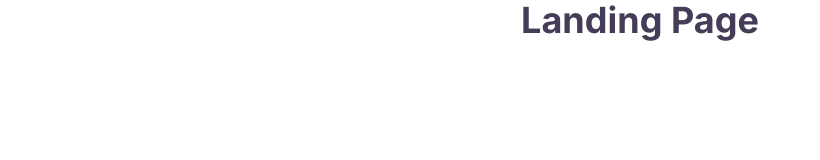
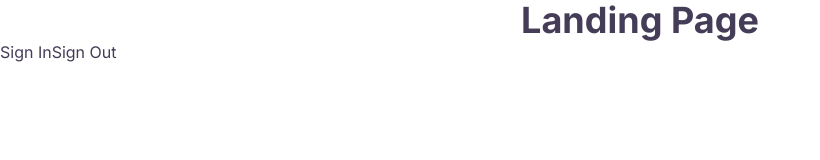
Before and after one commit to devhausleipzigacademy/camp8-final-project, a Next.js app: page / in a window 1280 px wide. Shown: the top 160 px of the page, without its empty margins (0-820 px from the left). Built offline with nearby package versions, Linux system fonts and the light colour scheme; no server answers; sample sign-in values are in the browser's storage.

Commit message:
Fixed redirect error

```diff
--- a/src/pages/index.tsx
+++ b/src/pages/index.tsx
@@ -2,11 +2,22 @@
 import { useSession, signIn, signOut } from "next-auth/react";
 import { useRouter } from "next/router";
 import { redirect } from "next/navigation";
+import { useEffect } from "react";
 
 export default function Home() {
+  const { push } = useRouter();
+
   const { data: session } = useSession();
-  const { push, asPath } = useRouter();
-  if (!session) redirect(`/auth/signIn`);
+  useEffect(() => {
+    if (!session) {
+      push("/auth/signIn");
+    }
+  }, [session]);
+
+  const handleSignOut = () => {
+    signOut({ redirect: true, callbackUrl: "/auth/signIn" });
+  };
+
   return (
     <>
       <Head>
@@ -18,6 +29,8 @@
       <h1 className="text-red-600 text-4xl font-bold flex justify-center">
         Landing Page
       </h1>
+      <button onClick={() => push("/auth/signIn")}>Sign In</button>
+      <button onClick={handleSignOut}>Sign Out</button>
     </>
   );
 }
```
